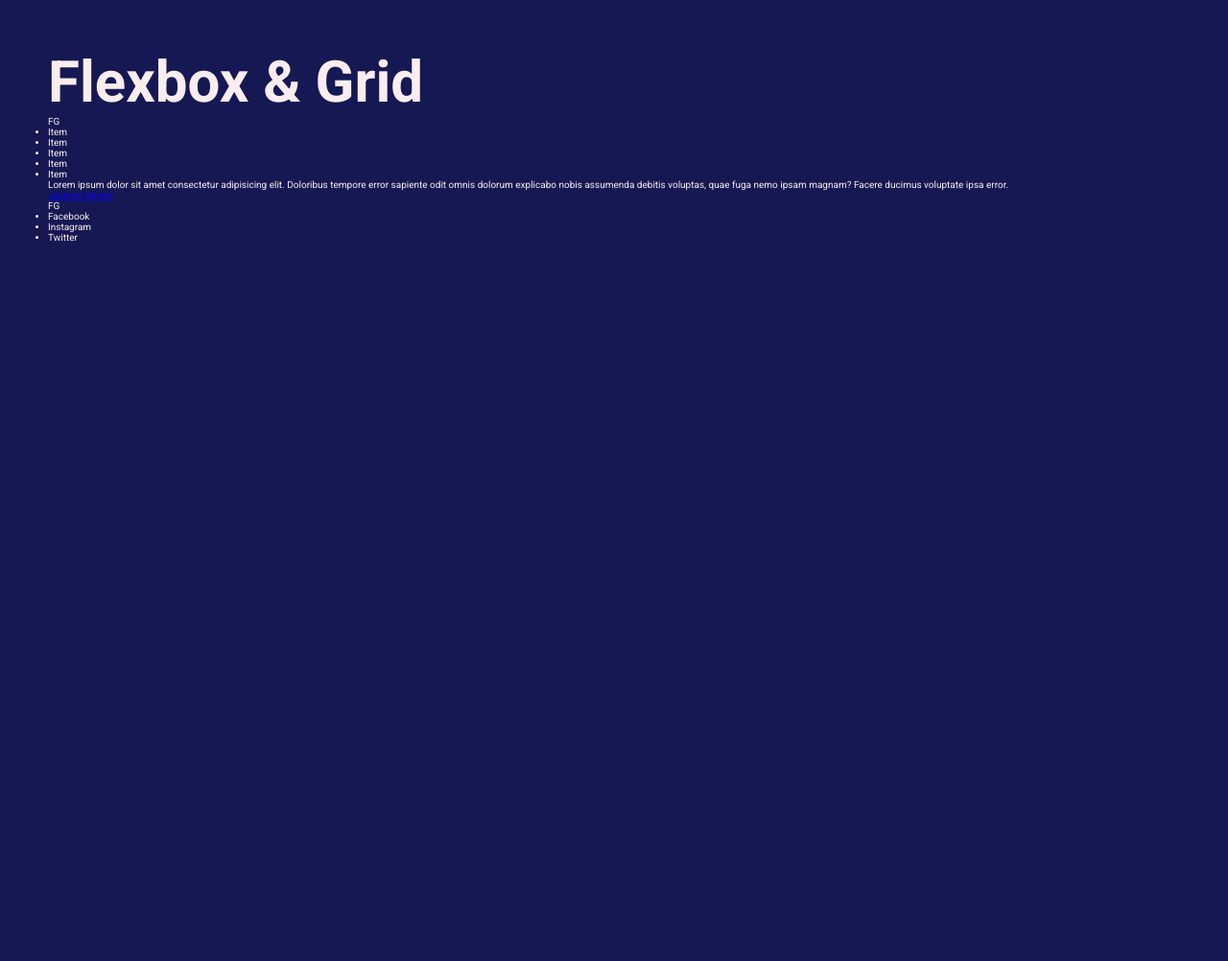
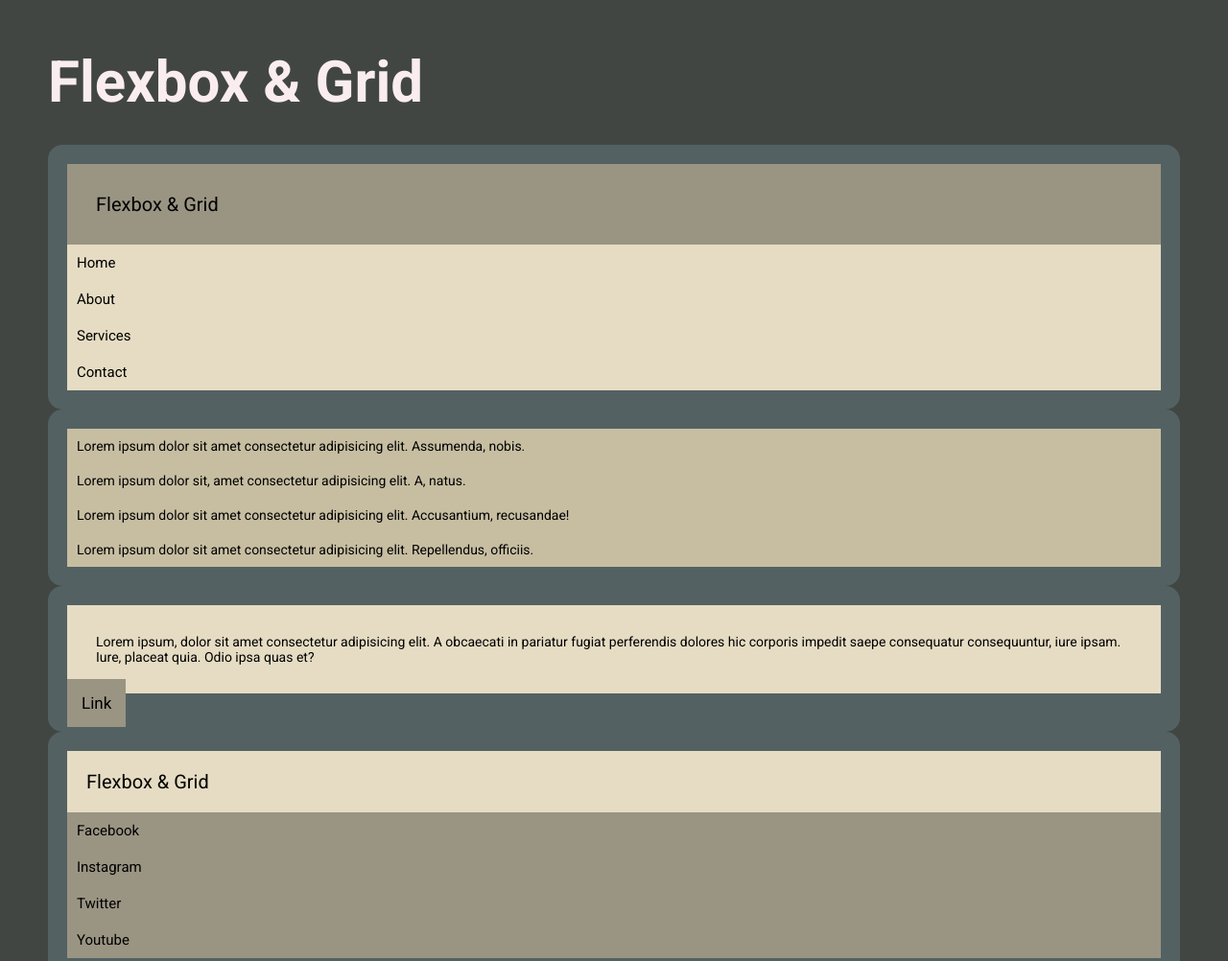
Before and after one commit to pzpsofficial/flex-grid, a website built with Parcel: page src/index.html in a window 1280 px wide. Shown: the top 1002 px of the page at 96% size. Before the commit the page ends 800 px from the top, so only its background shows below. Built offline with nearby package versions, Linux system fonts and the light colour scheme.

Commit message:
Added styles to basic html structure

```diff
--- a/src/index.html
+++ b/src/index.html
@@ -19,44 +19,52 @@
 
       <div class="wrapper__content">
         <div class="header">
-          <div class="header__branding">FG</div>
+          <div class="header__branding">Flexbox & Grid</div>
 
           <ul class="header__nav">
-            <li class="header__nav-item">Item</li>
-            <li class="header__nav-item">Item</li>
-            <li class="header__nav-item">Item</li>
-            <li class="header__nav-item">Item</li>
-            <li class="header__nav-item">Item</li>
+            <li class="header__nav-item">Home</li>
+            <li class="header__nav-item">About</li>
+            <li class="header__nav-item">Services</li>
+            <li class="header__nav-item">Contact</li>
           </ul>
         </div>
 
         <div class="main">
-          <div class="main__box"></div>
-          <div class="main__box"></div>
-          <div class="main__box"></div>
-          <div class="main__box"></div>
+          <div class="main__box">
+            Lorem ipsum dolor sit amet consectetur adipisicing elit. Assumenda,
+            nobis.
+          </div>
+          <div class="main__box">
+            Lorem ipsum dolor sit, amet consectetur adipisicing elit. A, natus.
+          </div>
+          <div class="main__box">
+            Lorem ipsum dolor sit amet consectetur adipisicing elit.
+            Accusantium, recusandae!
+          </div>
+          <div class="main__box">
+            Lorem ipsum dolor sit amet consectetur adipisicing elit.
+            Repellendus, officiis.
+          </div>
         </div>
 
         <div class="aside">
           <p class="aside__text">
-            Lorem ipsum dolor sit amet consectetur adipisicing elit. Doloribus
-            tempore error sapiente odit omnis dolorum explicabo nobis assumenda
-            debitis voluptas, quae fuga nemo ipsam magnam? Facere ducimus
-            voluptate ipsa error.
+            Lorem ipsum, dolor sit amet consectetur adipisicing elit. A
+            obcaecati in pariatur fugiat perferendis dolores hic corporis
+            impedit saepe consequatur consequuntur, iure ipsam. Iure, placeat
+            quia. Odio ipsa quas et?
           </p>
-
-          <a href="https://www.google.com" class="aside__link">
-            Jestem linkiem
-          </a>
+          <a href="https://www.google.com" class="aside__link">Link</a>
         </div>
 
         <div class="footer">
-          <div class="footer__branding">FG</div>
+          <div class="footer__branding">Flexbox & Grid</div>
 
           <ul class="footer__socials">
-            <li>Facebook</li>
-            <li>Instagram</li>
-            <li>Twitter</li>
+            <li class="footer__socials-item">Facebook</li>
+            <li class="footer__socials-item">Instagram</li>
+            <li class="footer__socials-item">Twitter</li>
+            <li class="footer__socials-item">Youtube</li>
           </ul>
         </div>
       </div>
--- a/src/styles/_variables.scss
+++ b/src/styles/_variables.scss
@@ -1,3 +1,9 @@
-$color_background: #161853;
-$color_secondary: #ec255a;
+$color_background: #424642;
+$color_black: #000;
+$color_secondary: #536162;
 $color_text: #faedf0;
+
+$grey1: #e5dcc3;
+$grey2: #c7bea2;
+$grey3: #aaa492;
+$grey4: #9a9483;
--- a/src/styles/main.scss
+++ b/src/styles/main.scss
@@ -15,11 +15,22 @@ html {
 
 body {
   background-color: $color_background;
-  color: $color_text;
+  color: $color_black;
+}
+
+a {
+  text-decoration: none;
+  color: $color_black;
 }
 
 h1 {
   font-size: 6rem;
+  margin-bottom: 3rem;
+  color: $color_text;
+}
+
+ul {
+  list-style-type: none;
 }
 
 .wrapper {
@@ -29,3 +40,62 @@ h1 {
     // Tutaj będzie grid
   }
 }
+
+.header,
+.main,
+.aside,
+.footer {
+  border-radius: 1.5rem;
+  padding: 2rem;
+  background-color: $color_secondary;
+}
+
+.header {
+  &__branding {
+    background-color: $grey4;
+    padding: 3rem;
+    font-size: 2rem;
+  }
+
+  &__nav-item {
+    background-color: $grey1;
+    padding: 1rem;
+    font-size: 1.5rem;
+  }
+}
+
+.main {
+  &__box {
+    background-color: $grey2;
+    font-size: 1.4rem;
+    padding: 1rem;
+  }
+}
+
+.aside {
+  &__text {
+    background-color: $grey1;
+    padding: 3rem;
+    font-size: 1.4rem;
+  }
+
+  &__link {
+    background-color: $grey4;
+    padding: 1.5rem;
+    font-size: 1.7rem;
+  }
+}
+
+.footer {
+  &__branding {
+    padding: 2rem;
+    background-color: $grey1;
+    font-size: 2rem;
+  }
+
+  &__socials-item {
+    padding: 1rem;
+    background-color: $grey4;
+    font-size: 1.5rem;
+  }
+}
```
Also changed, not shown: src/styles/main.css, 1 other file.
